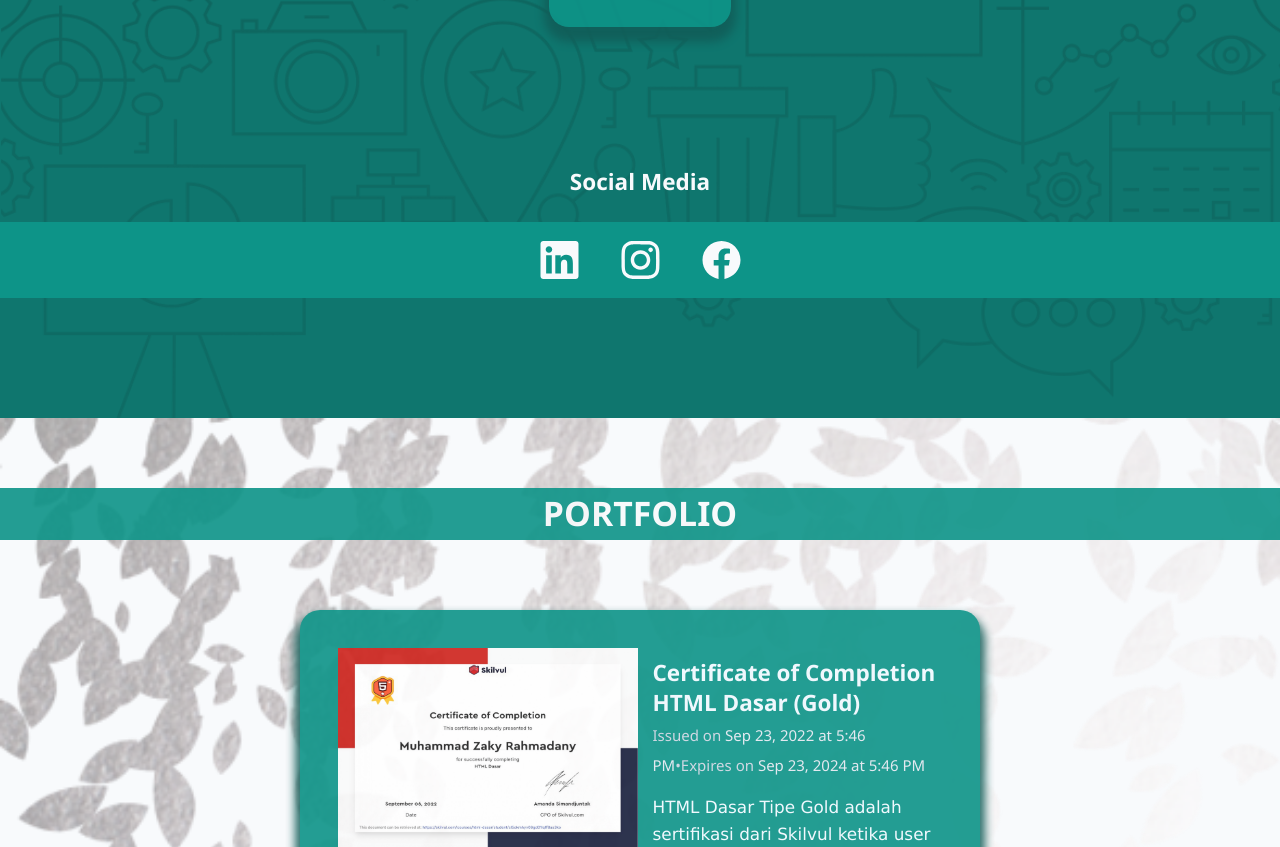
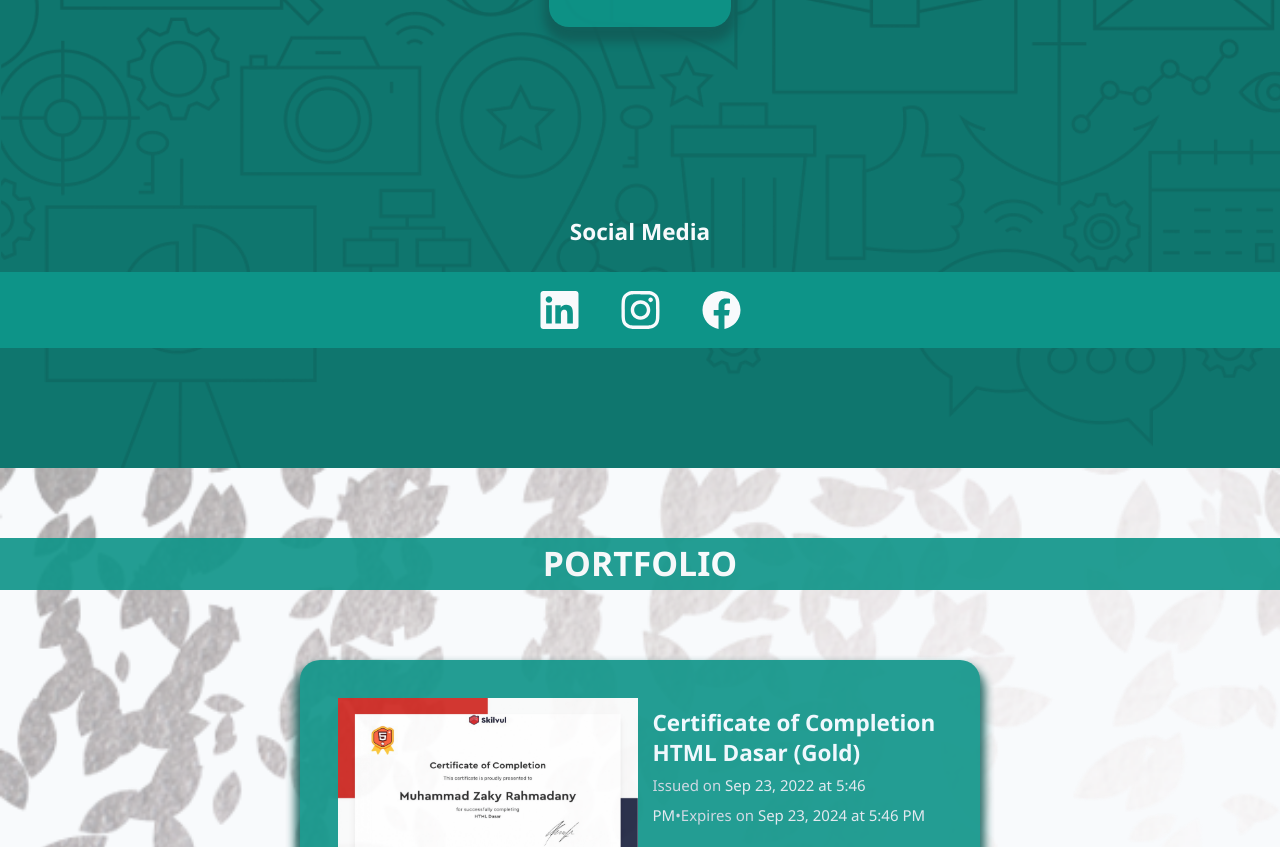
Before and after one commit to MuhammadZakyR/Native-Personal-Website, a plain HTML site: page page/index.html in a window 1280 px wide. Shown: the part 1634-2481 px from the top of the page. Drawn offline with nearby package versions, Linux system fonts and the light colour scheme.

```diff
--- a/page/index.html
+++ b/page/index.html
@@ -131,7 +131,7 @@
             </div>
         <!-- Footer -->
         <div class="flex" style="justify-content: center;">
-            <h1 class="flex w-full text-2xl font-semibold" style="justify-content: center; color: #f8fafc; padding-top: 8rem;">Social Media</h1>
+            <h1 class="flex w-full text-2xl font-semibold" style="justify-content: center; color: #f8fafc; padding-top: 8rem; margin-top: 4rem;">Social Media</h1>
         </div>
         <div class="flex" style="justify-content: center; padding-top: 1rem;">
             <div class="flex w-full" style="justify-content: center; background-color: #0d9488; padding-top: 0.25rem; padding-left: 2rem; padding-right: 2rem; padding-bottom: 0.25rem;">
--- a/src/style.css
+++ b/src/style.css
@@ -39,7 +39,7 @@ img{
 }
 #about{
     padding-top: 4rem;
-    padding-bottom: 8rem;
+    padding-bottom:8rem;
     background-image: url("../file/img/about-bg.png");
     background-repeat: no-repeat;
     background-size: cover;
```
